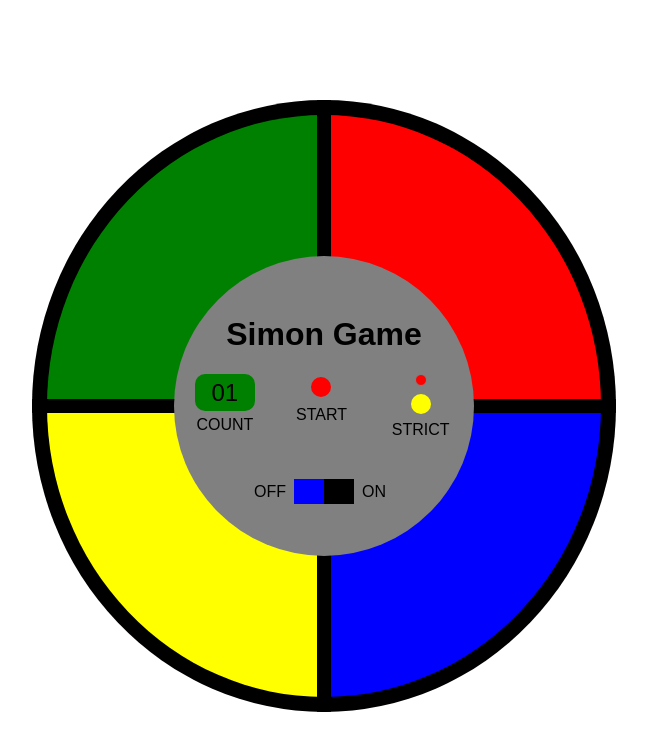
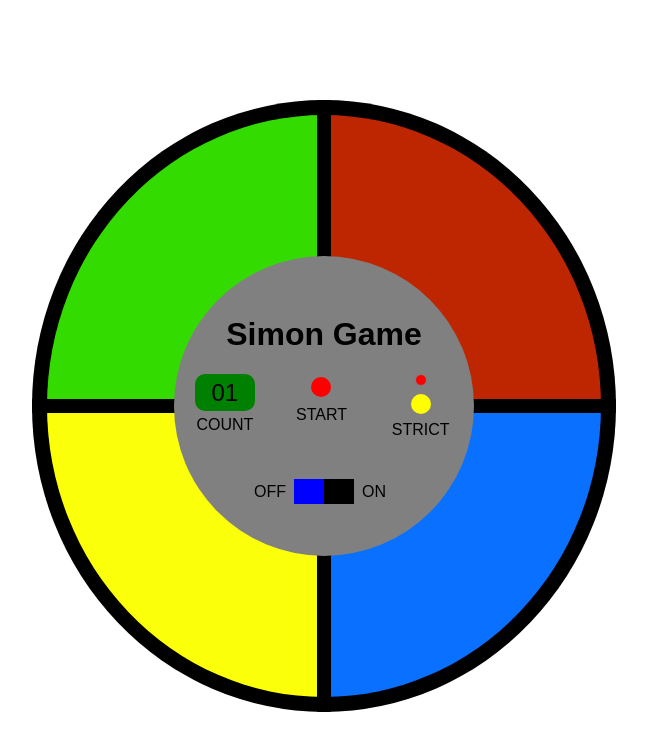
Before and after one commit to entorenee/simon-game, a React (Create React App) app: page / in a window 1280 px wide. Shown: the top 750 px of the page, without its empty margins (316-963 px from the left). Built offline with nearby package versions, Linux system fonts and the light colour scheme.

Commit message:
Adjust colors for main buttons
The colors for the main buttons were better aligned with the colors of
the game. Additionally a vars.scss file was created to hold the
variables for the colors and active class colors for when the buttons
are pressed.

```diff
--- a/src/style/ColorPlayButtons.scss
+++ b/src/style/ColorPlayButtons.scss
@@ -1,3 +1,5 @@
+@import './vars.scss';
+
 .color-buttons {
   flex-basis: 45%;
   height: 284px;
@@ -5,28 +7,28 @@
 }
 
 #btn-0 {
-  background-color: green;
+  background-color: $green;
   border-top-left-radius: 100%;
   border-top: solid 15px black;
   border-left: solid 15px black;
 }
 
 #btn-1 {
-  background-color: red;
+  background-color: $red;
   border-top-right-radius: 100%;
   border-top: solid 15px black;
   border-right: solid 15px black;
 }
 
 #btn-2 {
-  background-color: yellow;
+  background-color: $yellow;
   border-bottom-left-radius: 100%;
   border-bottom: solid 15px black;
   border-left: solid 15px black;
 }
 
 #btn-3 {
-  background-color: blue;
+  background-color: $blue;
   border-bottom-right-radius: 100%;
   border-bottom: solid 15px black;
   border-right: solid 15px black;
--- /dev/null
+++ b/src/style/vars.scss
@@ -0,0 +1,8 @@
+$green: #33DB00;
+$greenActive: lighten($green, 15%);
+$red: #BD2600;
+$redActive: lighten($red, 15%);
+$yellow: #FBFF0A;
+$yellowActive: lighten($yellow, 15%);
+$blue: #0A70FF;
+$blueActive: lighten($blue, 15%);
```
